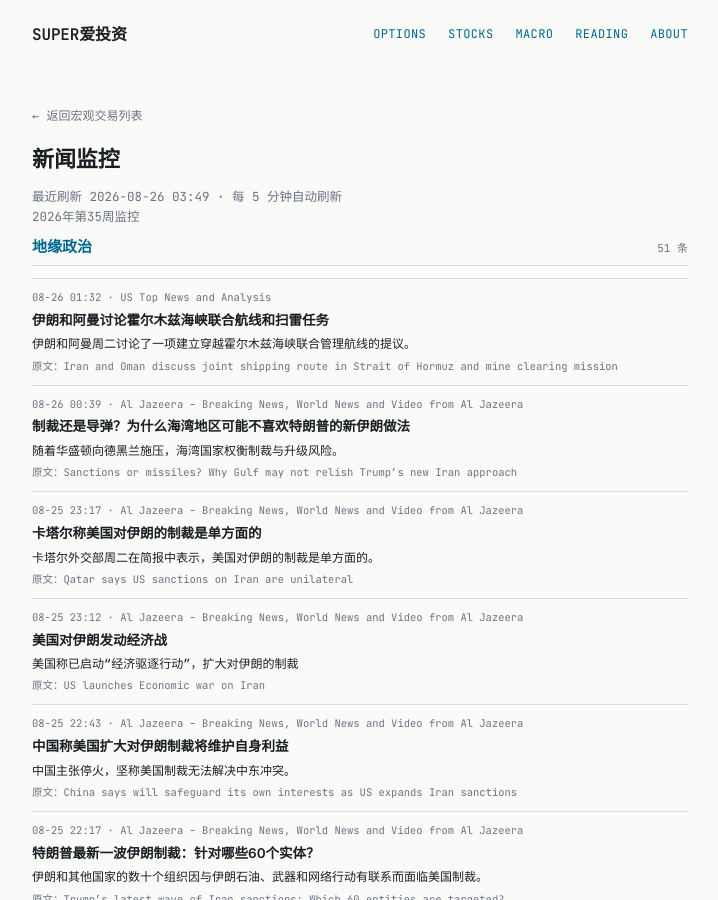
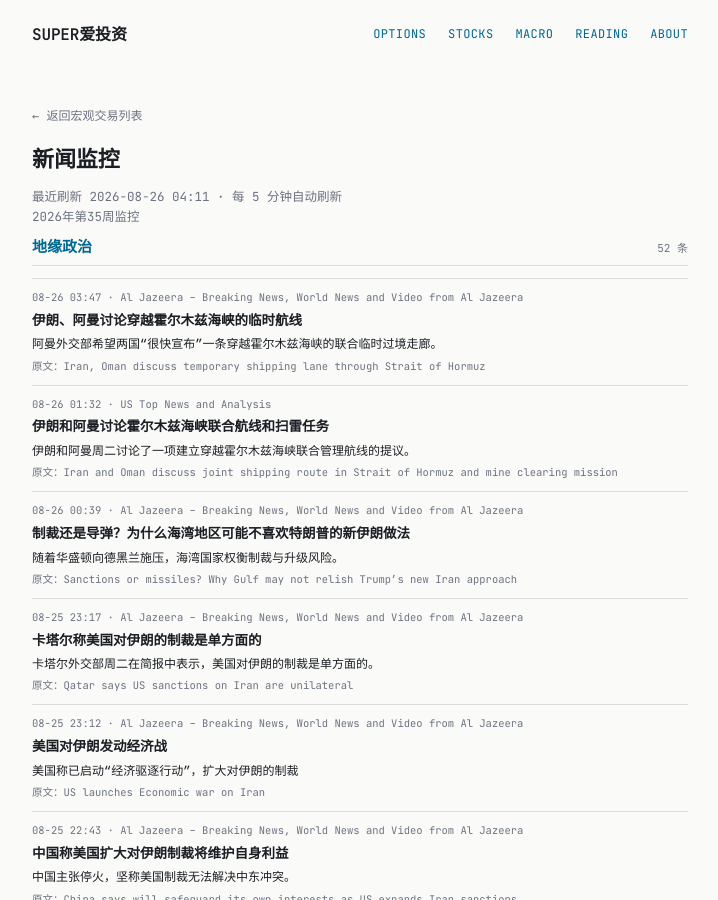
Before and after one commit to tang3super/tang3super.github.io, a Jekyll site: the page built from macro-trade/news-digest.md, in a window 1280 px wide and 900 px high. Shown: the whole window, without its empty margins (280-998 px from the left). Built offline with Jekyll 4.4.1, drawn with Linux system fonts in a browser that asks for light colours.

Commit message:
sync news-digest article

```diff
--- a/macro-trade/news-digest.md
+++ b/macro-trade/news-digest.md
@@ -5,11 +5,18 @@ title: 新闻监控
 date: '2026-08-26'
 summary: 2026年第35周监控
 week_label: 2026年第35周监控
-last_updated: 2026-08-26 03:49
+last_updated: 2026-08-26 04:11
 refresh_note: 每 5 分钟自动刷新
 topics:
 - name: 地缘政治
   items:
+  - title: Iran, Oman discuss temporary shipping lane through Strait of Hormuz
+    summary: Omani FM hopes the two countries will 'soon announce' a joint temporary transit corridor through the Strait of Hormuz.
+    link: https://www.aljazeera.com/news/2026/8/25/iran-oman-discuss-temporary-shipping-lane-through-strait-of-hormuz?traffic_source=rss
+    source: Al Jazeera – Breaking News, World News and Video from Al Jazeera
+    time: 08-26 03:47
+    title_zh: 伊朗、阿曼讨论穿越霍尔木兹海峡的临时航线
+    summary_zh: 阿曼外交部希望两国“很快宣布”一条穿越霍尔木兹海峡的联合临时过境走廊。
   - title: Iran and Oman discuss joint shipping route in Strait of Hormuz and mine clearing mission
     summary: Iran and Oman on Tuesday discussed a proposal to establish a jointly managed shipping route through the Strait of Hormuz.
     link: https://www.cnbc.com/2026/08/25/iran-oman-strait-hormuz-oil.html
```
